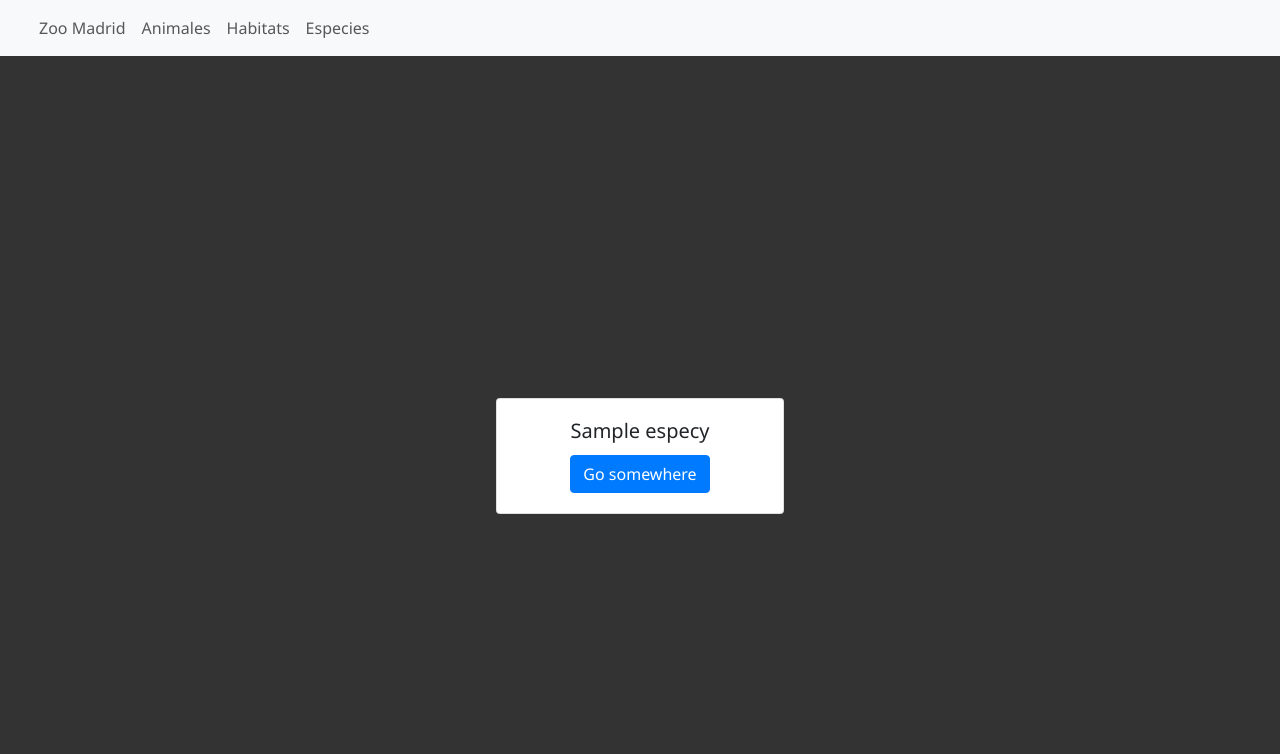
After one commit to bov0/CRUD-Python, a Flask app: page /especies in a window 1280 px wide. The commit adds this page. Shown: the top 754 px of the page. Run offline with Flask 3, Linux system fonts and the light colour scheme; tables that the repository leaves empty hold one stand-in row (values such as "Sample post"); some libraries are stand-ins or nearby versions.

Commit message:
first commit

```diff
--- a/app.py
+++ b/app.py
@@ -16,6 +16,20 @@ def index():
     todasEspecies = Especie.query.all()
     todosHabitats = Habitat.query.all()
     return render_template('index.html', animales=todosAnimales, especies=todasEspecies, habitats=todosHabitats)
+
+@app.route('/habitats')
+def habitats():
+    todosAnimales = Animal.query.all()
+    todasEspecies = Especie.query.all()
+    todosHabitats = Habitat.query.all()
+    return render_template('habitats.html', animales=todosAnimales, especies=todasEspecies, habitats=todosHabitats)
+
+@app.route('/especies')
+def especies():
+    todosAnimales = Animal.query.all()
+    todasEspecies = Especie.query.all()
+    todosHabitats = Habitat.query.all()
+    return render_template('especies.html', animales=todosAnimales, especies=todasEspecies, habitats=todosHabitats)
 
 @app.route('/insertarAnimal', methods=['POST'])
 def insertarAnimal():
@@ -103,21 +117,28 @@ def editar():
 @app.route('/mostrarAnimal/<id>')
 def mostrarAnimal(id):
     animal = Animal.query.get(id)
-    return render_template('mostrarAnimal.html', animal=animal)
+    especie = animal.especie
+    habitat = animal.habitat
+    return render_template('mostrarAnimal.html', animal=animal, especie=especie, habitat=habitat)
 
 @app.route('/verImagen/<id>')
 def imagen_animal(id):
     animal = Animal.query.get(id)
 
     if animal and animal.imagen:
-        # Convierte el campo BLOB a un objeto BytesIO
-        imagen_bytes = BytesIO(animal.imagen)
+        try:
+            # Convierte el campo BLOB a un objeto BytesIO
+            imagen_bytes = BytesIO(animal.imagen)
 
-        # Envia la imagen al navegador con el tipo MIME adecuado
-        return send_file(imagen_bytes, mimetype='image/jpeg')
-
-    # Si no hay imagen o el animal no existe, puedes enviar una imagen de reemplazo o un error 404
-    return send_file('./static/img/ZPFFQI~1.PNG', mimetype='image/jpeg')
+            # Envia la imagen al navegador con el tipo MIME adecuado
+            return send_file(imagen_bytes, mimetype='image/jpeg')
+        except Exception as e:
+            # Manejar cualquier error que pueda ocurrir al convertir o enviar la imagen
+            print(f"Error al cargar la imagen: {e}")
+            return send_file('./static/img/Cool wallpaper.jpg', mimetype='image/jpeg')
+    else:
+        # Si no hay imagen o el animal no existe, enviar una imagen de reemplazo o error 404
+        return send_file('./static/img/Cool wallpaper.jpg', mimetype='image/jpeg')
 
 @app.route('/eliminar/<id>', methods=['GET', 'POST'])
 def eliminar(id):
--- /dev/null
+++ b/templates/especies.html
@@ -0,0 +1,19 @@
+{% extends 'maestra.html' %}
+
+{% block title %} Especies {% endblock %}
+
+{% block content %}
+
+<div style="display: flex; gap: 10px; flex-wrap: wrap; justify-content: center; align-items: center;">
+
+{% for especie in especies %}
+
+<div class="card text-center" style="width: 18rem;">
+    <div class="card-body">
+        <h5 class="card-title">{{ especie.nombre_especie }}</h5>
+        <a href="#" class="btn btn-primary">Go somewhere</a>
+    </div>
+</div>
+{% endfor %}
+</div>
+{% endblock %}
--- a/templates/maestra.html
+++ b/templates/maestra.html
@@ -25,16 +25,16 @@
             <div class="collapse navbar-collapse" id="navbarNav">
                 <ul class="navbar-nav">
                     <li class="nav-item">
-                        <a class="nav-link" aria-current="page" href="#">Python-Web</a>
+                        <a class="nav-link" aria-current="page" href="#">Zoo Madrid</a>
                     </li>
                     <li class="nav-item">
-                        <a class="nav-link" href="/">Home</a>
+                        <a class="nav-link" href="/">Animales</a>
                     </li>
                     <li class="nav-item">
-                        <a class="nav-link" href="">Nosotros</a>
+                        <a class="nav-link" href="{{ url_for('habitats') }}">Habitats</a>
                     </li>
                     <li class="nav-item">
-                        <a class="nav-link" href="">Formulario</a>
+                        <a class="nav-link" href="{{ url_for('especies') }}">Especies</a>
                     </li>
                 </ul>
             </div>
```
Also changed, not shown: templates/habitats.html (added, +7 -0 lines), templates/mostrarAnimal.html (+6 -5 lines).
